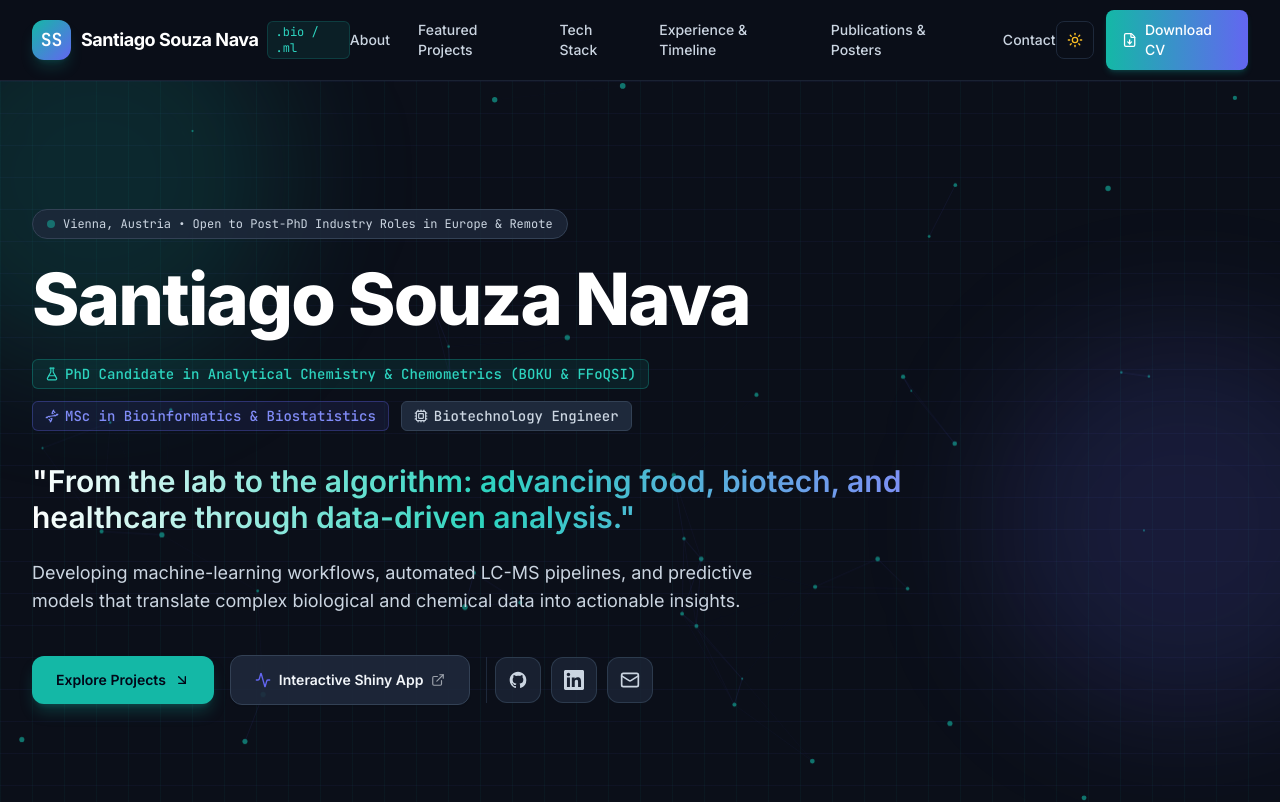
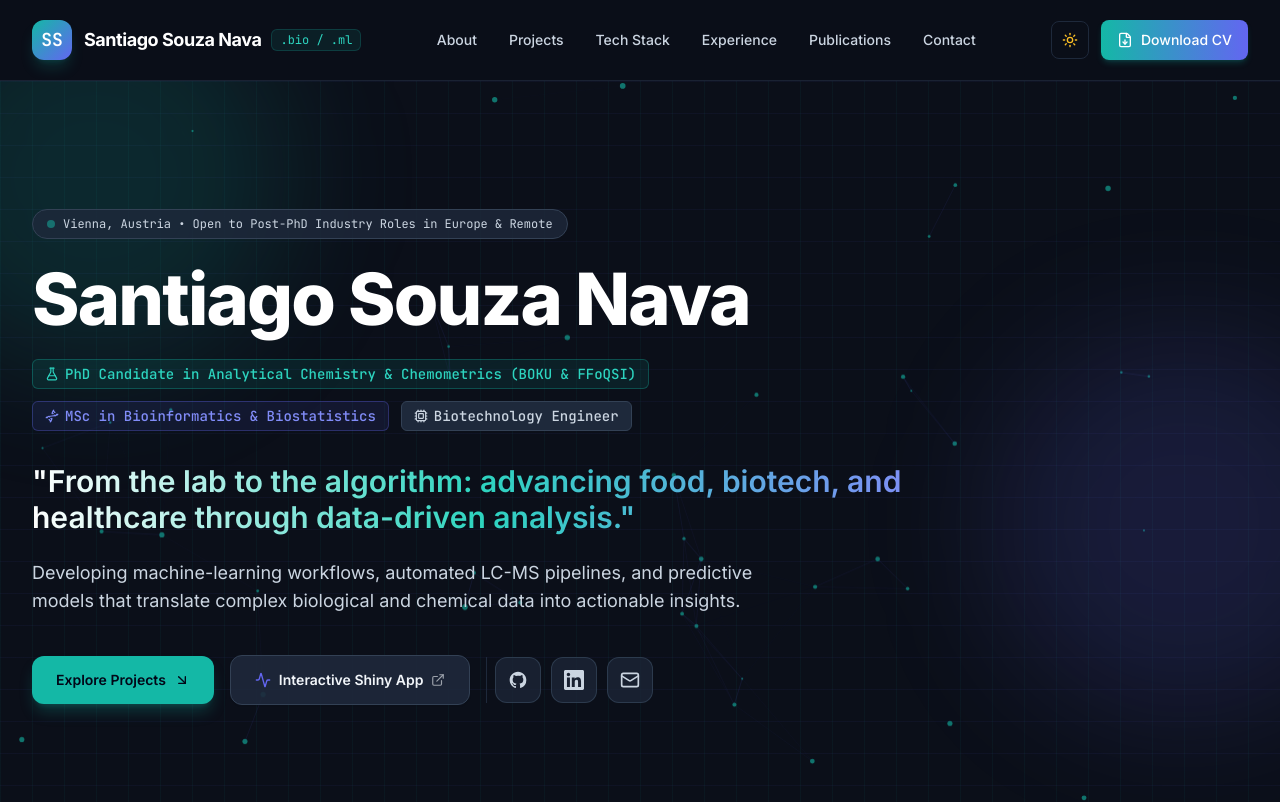
Before and after one commit to ssouzanava/ssouzanava.github.io, a plain HTML site: page index.html in a window 1280 px wide. Shown: the top 802 px of the page. Drawn offline with nearby package versions, Linux system fonts and the light colour scheme.

Commit message:
Fix header spacing

```diff
--- a/index.html
+++ b/index.html
@@ -83,38 +83,38 @@
     <div class="max-w-7xl mx-auto px-4 sm:px-6 lg:px-8 h-20 flex items-center justify-between">
 
       <!-- Logo / Brand -->
-      <a href="#" class="flex items-center gap-2.5 group focus:outline-none">
-        <div class="w-10 h-10 rounded-xl bg-gradient-to-br from-bioTeal-500 to-bioIndigo-500 flex items-center justify-center text-white font-mono font-bold text-lg shadow-lg shadow-bioTeal-500/20 group-hover:scale-105 transition-transform">
+      <a href="#" class="flex items-center gap-3 shrink-0 group focus:outline-none">
+        <div class="w-10 h-10 rounded-xl bg-gradient-to-br from-bioTeal-500 to-bioIndigo-500 flex items-center justify-center text-white font-mono font-bold text-lg shadow-lg shadow-bioTeal-500/20 group-hover:scale-105 transition-transform shrink-0">
           SS
         </div>
-        <div class="flex flex-col sm:flex-row sm:items-center gap-1 sm:gap-2">
+        <div class="flex items-center gap-2.5">
           <span class="font-bold text-lg tracking-tight text-slate-900 dark:text-white whitespace-nowrap">Santiago Souza Nava</span>
-          <span class="font-mono text-xs px-2 py-0.5 rounded-md bg-bioTeal-500/10 text-bioTeal-600 dark:text-bioTeal-400 border border-bioTeal-500/20 w-fit">
+          <span class="hidden xl:inline-block font-mono text-xs px-2 py-0.5 rounded-md bg-bioTeal-500/10 text-bioTeal-600 dark:text-bioTeal-400 border border-bioTeal-500/20 whitespace-nowrap">
             .bio / .ml
           </span>
         </div>
       </a>
 
       <!-- Desktop Navigation Links -->
-      <nav class="hidden lg:flex items-center gap-7 text-sm font-medium text-slate-600 dark:text-slate-300">
-        <a href="#about" class="hover:text-bioTeal-500 dark:hover:text-bioTeal-400 transition-colors">About</a>
-        <a href="#projects" class="hover:text-bioTeal-500 dark:hover:text-bioTeal-400 transition-colors">Featured Projects</a>
-        <a href="#skills" class="hover:text-bioTeal-500 dark:hover:text-bioTeal-400 transition-colors">Tech Stack</a>
-        <a href="#timeline" class="hover:text-bioTeal-500 dark:hover:text-bioTeal-400 transition-colors">Experience & Timeline</a>
-        <a href="#publications" class="hover:text-bioTeal-500 dark:hover:text-bioTeal-400 transition-colors">Publications & Posters</a>
-        <a href="#contact" class="hover:text-bioTeal-500 dark:hover:text-bioTeal-400 transition-colors">Contact</a>
+      <nav class="hidden lg:flex items-center gap-6 xl:gap-8 text-sm font-medium text-slate-600 dark:text-slate-300 mx-6">
+        <a href="#about" class="whitespace-nowrap hover:text-bioTeal-500 dark:hover:text-bioTeal-400 transition-colors">About</a>
+        <a href="#projects" class="whitespace-nowrap hover:text-bioTeal-500 dark:hover:text-bioTeal-400 transition-colors">Projects</a>
+        <a href="#skills" class="whitespace-nowrap hover:text-bioTeal-500 dark:hover:text-bioTeal-400 transition-colors">Tech Stack</a>
+        <a href="#timeline" class="whitespace-nowrap hover:text-bioTeal-500 dark:hover:text-bioTeal-400 transition-colors">Experience</a>
+        <a href="#publications" class="whitespace-nowrap hover:text-bioTeal-500 dark:hover:text-bioTeal-400 transition-colors">Publications</a>
+        <a href="#contact" class="whitespace-nowrap hover:text-bioTeal-500 dark:hover:text-bioTeal-400 transition-colors">Contact</a>
       </nav>
 
       <!-- Actions: Theme Toggle & CV Button -->
-      <div class="hidden sm:flex items-center gap-3">
-        <button id="theme-toggle" aria-label="Toggle Dark/Light Mode" class="p-2.5 rounded-lg border border-slate-200 dark:border-slate-800 text-slate-600 dark:text-slate-300 hover:bg-slate-100 dark:hover:bg-slate-800 transition-colors">
+      <div class="hidden sm:flex items-center gap-3 shrink-0">
+        <button id="theme-toggle" aria-label="Toggle Dark/Light Mode" class="p-2.5 rounded-lg border border-slate-200 dark:border-slate-800 text-slate-600 dark:text-slate-300 hover:bg-slate-100 dark:hover:bg-slate-800 transition-colors shrink-0">
           <i data-lucide="sun" class="w-4 h-4 hidden dark:block text-amber-400"></i>
           <i data-lucide="moon" class="w-4 h-4 block dark:hidden text-slate-700"></i>
         </button>
 
         <a href="https://drive.google.com/file/d/12zjkvTQi1H_WKqjU7uO3Gab7MWNxTToj/view?usp=drive_link" target="_blank" rel="noopener noreferrer"
-           class="inline-flex items-center gap-2 px-4 py-2.5 rounded-lg font-medium text-sm bg-gradient-to-r from-bioTeal-500 to-bioIndigo-500 text-white shadow-md shadow-bioTeal-500/20 hover:opacity-95 hover:shadow-lg hover:shadow-bioTeal-500/30 transition-all">
-          <i data-lucide="file-down" class="w-4 h-4"></i>
+           class="inline-flex items-center gap-2 px-4 py-2.5 rounded-lg font-medium text-sm whitespace-nowrap bg-gradient-to-r from-bioTeal-500 to-bioIndigo-500 text-white shadow-md shadow-bioTeal-500/20 hover:opacity-95 hover:shadow-lg hover:shadow-bioTeal-500/30 transition-all shrink-0">
+          <i data-lucide="file-down" class="w-4 h-4 shrink-0"></i>
           <span>Download CV</span>
         </a>
       </div>
@@ -134,10 +134,10 @@
     <!-- Mobile Navigation Drawer -->
     <div id="mobile-menu" class="hidden lg:hidden border-b border-slate-200 dark:border-slate-800 bg-white dark:bg-slateDark px-4 pt-2 pb-6 space-y-3">
       <a href="#about" class="block py-2 text-sm font-medium text-slate-700 dark:text-slate-200 hover:text-bioTeal-500">About</a>
-      <a href="#projects" class="block py-2 text-sm font-medium text-slate-700 dark:text-slate-200 hover:text-bioTeal-500">Featured Projects</a>
+      <a href="#projects" class="block py-2 text-sm font-medium text-slate-700 dark:text-slate-200 hover:text-bioTeal-500">Projects</a>
       <a href="#skills" class="block py-2 text-sm font-medium text-slate-700 dark:text-slate-200 hover:text-bioTeal-500">Tech Stack</a>
-      <a href="#timeline" class="block py-2 text-sm font-medium text-slate-700 dark:text-slate-200 hover:text-bioTeal-500">Experience & Timeline</a>
-      <a href="#publications" class="block py-2 text-sm font-medium text-slate-700 dark:text-slate-200 hover:text-bioTeal-500">Publications & Posters</a>
+      <a href="#timeline" class="block py-2 text-sm font-medium text-slate-700 dark:text-slate-200 hover:text-bioTeal-500">Experience</a>
+      <a href="#publications" class="block py-2 text-sm font-medium text-slate-700 dark:text-slate-200 hover:text-bioTeal-500">Publications</a>
       <a href="#contact" class="block py-2 text-sm font-medium text-slate-700 dark:text-slate-200 hover:text-bioTeal-500">Contact</a>
       <div class="pt-2">
         <a href="https://drive.google.com/file/d/12zjkvTQi1H_WKqjU7uO3Gab7MWNxTToj/view?usp=drive_link" target="_blank" rel="noopener noreferrer"
```
